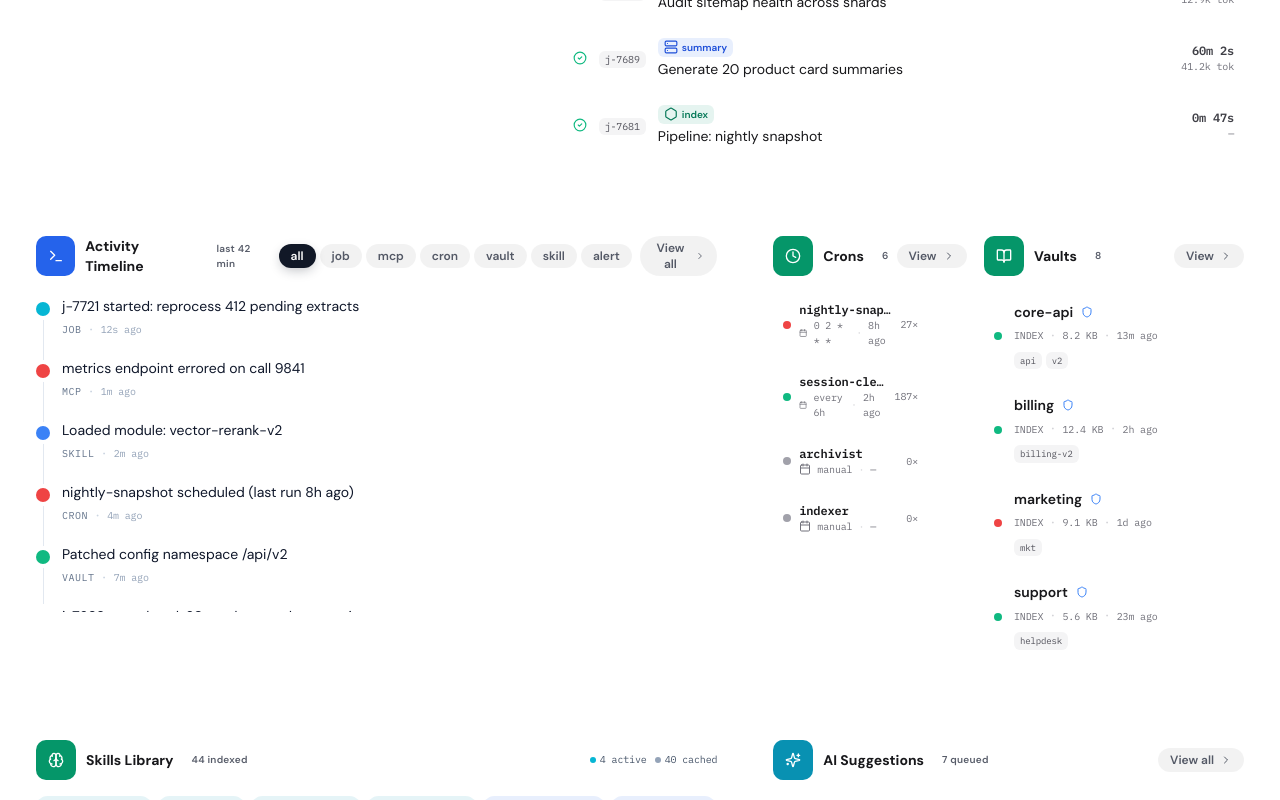
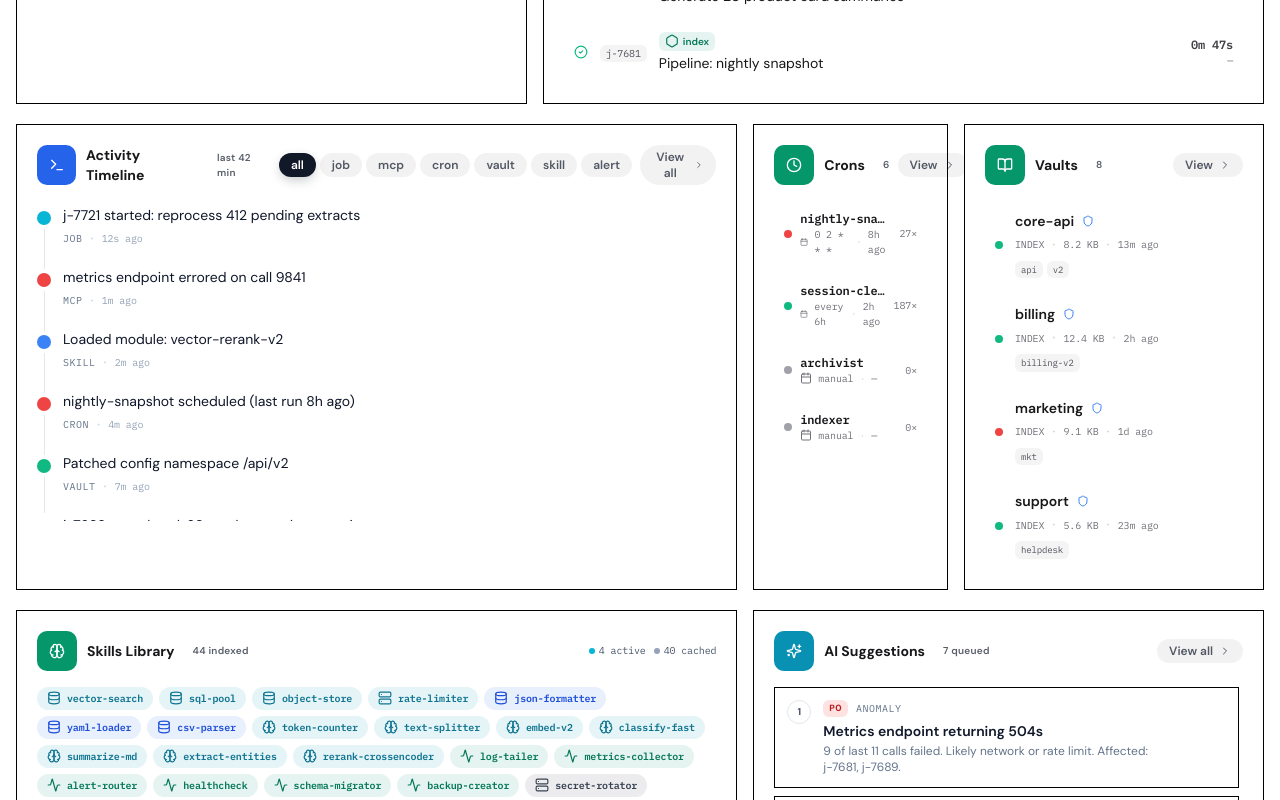
Before and after one commit to therayally/agentops, a React (Vite) app: page / in a window 1280 px wide. Shown: the part 1500-2300 px from the top of the page. Built offline with nearby package versions, Linux system fonts and the light colour scheme.

Commit message:
design: add thin black borders and tighter gaps for broken-up feel

```diff
--- a/src/index.css
+++ b/src/index.css
@@ -248,25 +248,27 @@
   .live-stage {
     display: flex;
     flex-direction: column;
-    gap: 2.5rem;
+    gap: 1.25rem;
   }
   .live-stage > section {
     width: 100%;
   }
   .live-stage .tile,
-  .live-stage .surface {
-    background: transparent;
-    border: 0;
+  .live-stage .surface,
+  .live-stage .surface-soft {
+    background: #ffffff;
+    border: 1px solid #000000;
+    border-radius: 0;
     box-shadow: none;
   }
-  .live-stage .tile:hover {
+  .live-stage .tile:hover,
+  .live-stage .surface:hover {
+    background: #fafafa;
     transform: none;
     box-shadow: none;
   }
   .live-stage .surface-soft {
-    background: rgba(255,255,255,.72);
-    border: 0;
-    box-shadow: none;
+    background: #ffffff;
   }
   .live-stage .section-header,
   .live-stage .chip {
```
Also changed, not shown: 4 other files (tests, documents, lock files or other folders).
